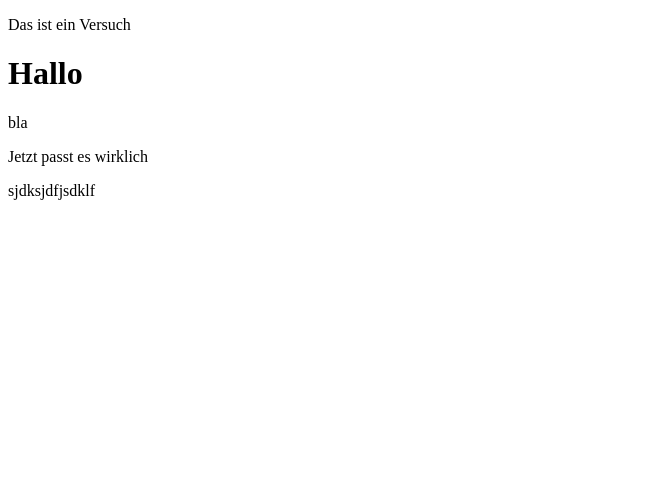
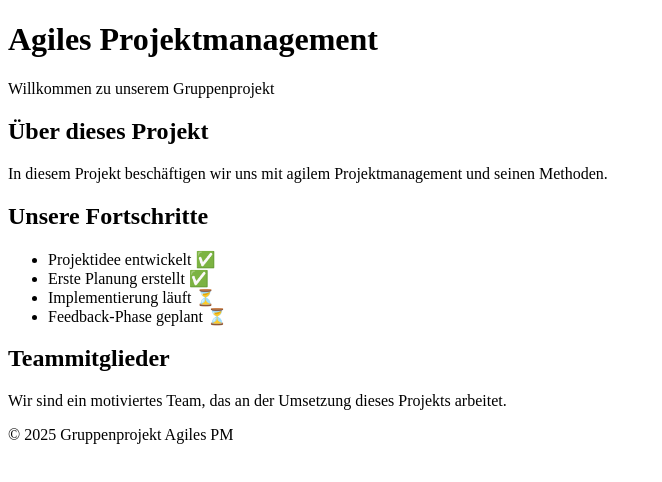
Before and after one commit to CathrinGradinger22/APMG22025, a plain HTML site: page index.html in a window 1280 px wide. Shown: the whole page, without its empty margins (0-662 px from the left). Drawn offline with Linux system fonts and the light colour scheme.

Commit message:
Index fertig

```diff
--- a/index.html
+++ b/index.html
@@ -1,15 +1,43 @@
 <!DOCTYPE html>
-<html lang="en">
+<html lang="de">
 <head>
     <meta charset="UTF-8">
+    <meta name="viewport" content="width=device-width, initial-scale=1.0">
     <title>Agiles Projektmanagement</title>
-  <link rel="stylesheet" href="styles.css">
+    <link rel="stylesheet" href="styles.css">
 </head>
 <body>
-    <p>Das ist ein Versuch </p>
-  <h1> Hallo </h1>
-<p>bla</p>
-<p>Jetzt passt es wirklich</p>
-<p>sjdksjdfjsdklf</p>
+
+<header>
+    <h1>Agiles Projektmanagement</h1>
+    <p>Willkommen zu unserem Gruppenprojekt</p>
+</header>
+
+<main>
+    <section>
+        <h2>Über dieses Projekt</h2>
+        <p>In diesem Projekt beschäftigen wir uns mit agilem Projektmanagement und seinen Methoden.</p>
+    </section>
+
+    <section>
+        <h2>Unsere Fortschritte</h2>
+        <ul>
+            <li>Projektidee entwickelt ✅</li>
+            <li>Erste Planung erstellt ✅</li>
+            <li>Implementierung läuft ⏳</li>
+            <li>Feedback-Phase geplant ⏳</li>
+        </ul>
+    </section>
+
+    <section>
+        <h2>Teammitglieder</h2>
+        <p>Wir sind ein motiviertes Team, das an der Umsetzung dieses Projekts arbeitet.</p>
+    </section>
+</main>
+
+<footer>
+    <p>&copy; 2025 Gruppenprojekt Agiles PM</p>
+</footer>
+
 </body>
 </html>
```
